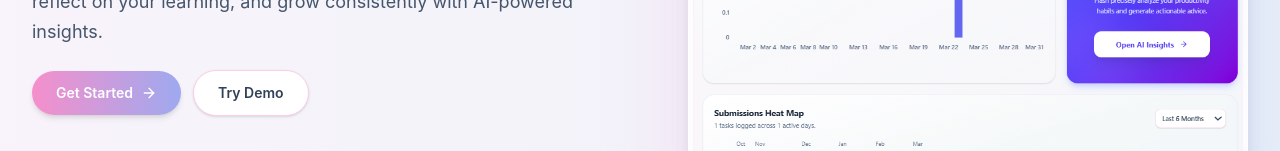
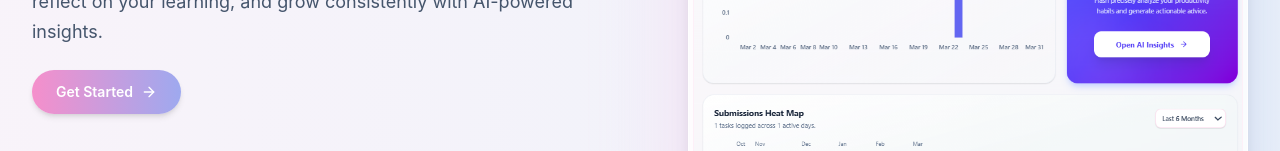
Before and after one commit to mahiawasthi23/Student_Tracker, a React (Vite) app in the folder frontend/: page / in a window 1280 px wide. Shown: the part 355-506 px from the top of the page. Built offline with nearby package versions, Linux system fonts and the light colour scheme; no server answers.

Commit message:
remove the demo button

```diff
--- a/frontend/src/components/LandingPage.jsx
+++ b/frontend/src/components/LandingPage.jsx
@@ -63,9 +63,6 @@ export function LandingPage({ onGetStarted }) {
             >
               Get Started
               <ArrowRight size={16} />
-            </button>
-            <button className="rounded-full border border-pink-200 bg-white px-6 py-3 text-sm font-semibold text-slate-700 shadow-sm transition-all duration-200 hover:-translate-y-0.5 hover:border-pink-300 hover:shadow">
-              Try Demo
             </button>
           </div>
         </div>
```
